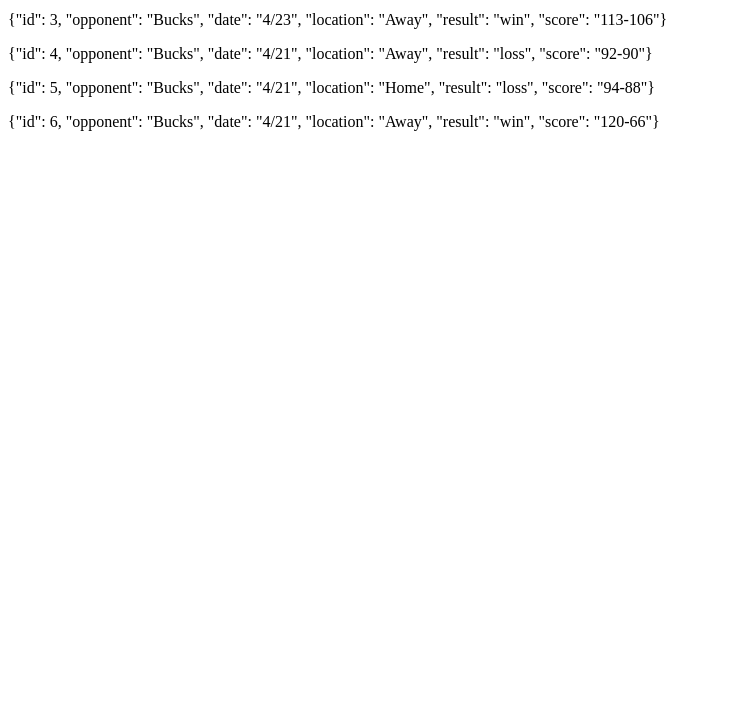
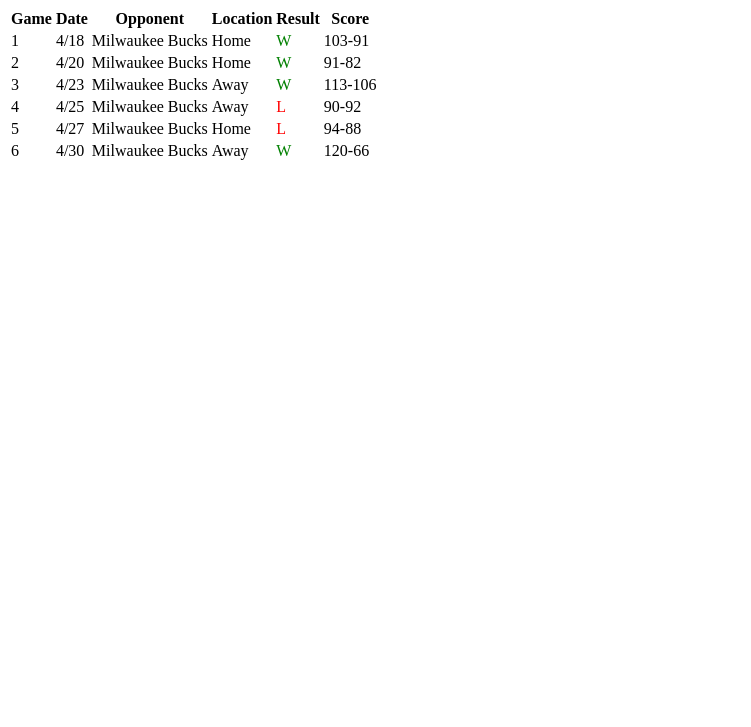
Before and after one commit to krasicji/Architecture-Final-Project, a plain HTML site: page edu.rosehulman.sws/web/r1.html in a window 1280 px wide. Shown: the part 73-800 px from the top of the page, without its empty margins (0-751 px from the left). Drawn offline with Linux system fonts and the light colour scheme.

Commit message:
My work thus far merged

```diff
--- a/edu.rosehulman.sws/web/r1.html
+++ b/edu.rosehulman.sws/web/r1.html
@@ -1,13 +1,68 @@
 <!DOCTYPE html>
 <html>
 <body>
-
-<p>{"id": 1, "opponent": "Bucks", "date": "4/18", "location": "Home", "result": "win", "score": "103-91"}</p>
-<p>{"id": 2, "opponent": "Bucks", "date": "4/20", "location": "Home", "result": "win", "score": "91-82"}</p>
-<p>{"id": 3, "opponent": "Bucks", "date": "4/23", "location": "Away", "result": "win", "score": "113-106"}</p>
-<p>{"id": 4, "opponent": "Bucks", "date": "4/21", "location": "Away", "result": "loss", "score": "92-90"}</p>
-<p>{"id": 5, "opponent": "Bucks", "date": "4/21", "location": "Home", "result": "loss", "score": "94-88"}</p>
-<p>{"id": 6, "opponent": "Bucks", "date": "4/21", "location": "Away", "result": "win", "score": "120-66"}</p>
-
+	<div><center><h1>Round 1</h1></center></div>
+	<table class="table">
+		<thead>
+			<tr>
+				<th>Game</th>
+				<th>Date</th>
+				<th>Opponent</th>
+				<th>Location</th>
+				<th>Result</th>
+				<th>Score</th>
+			</tr>
+		</thead>
+		<tbody>
+			<tr>
+				<td>1</td>
+				<td>4/18</td>
+				<td>Milwaukee Bucks</td>
+				<td>Home</td>
+				<td><span style="color:green">W</span></td>
+				<td>103-91</td>
+			</tr>
+			<tr>
+				<td>2</td>
+				<td>4/20</td>
+				<td>Milwaukee Bucks</td>
+				<td>Home</td>
+				<td><span style="color:green">W</span></td>
+				<td>91-82</td>
+			</tr>
+			<tr>
+				<td>3</td>
+				<td>4/23</td>
+				<td>Milwaukee Bucks</td>
+				<td>Away</td>
+				<td><span style="color:green">W</span></td>
+				<td>113-106</td>
+			</tr>
+			<tr>
+				<td>4</td>
+				<td>4/25</td>
+				<td>Milwaukee Bucks</td>
+				<td>Away</td>
+				<td><span style="color:red">L</span></td>
+				<td>90-92</td>
+			</tr>
+			<tr>
+				<td>5</td>
+				<td>4/27</td>
+				<td>Milwaukee Bucks</td>
+				<td>Home</td>
+				<td><span style="color:red">L</span></td>
+				<td>94-88</td>
+			</tr>
+			<tr>
+				<td>6</td>
+				<td>4/30</td>
+				<td>Milwaukee Bucks</td>
+				<td>Away</td>
+				<td><span style="color:green">W</span></td>
+				<td>120-66</td>
+			</tr>
+		</tbody>
+	</table>
 </body>
 </html>
```
Also changed, not shown: edu.rosehulman.sws/web/index.html (+7 -10 lines), edu.rosehulman.sws/web/js/ajax.js (+22 -0 lines), edu.rosehulman.sws/web/r2.html (added, +76 -0 lines), 2 other files.
